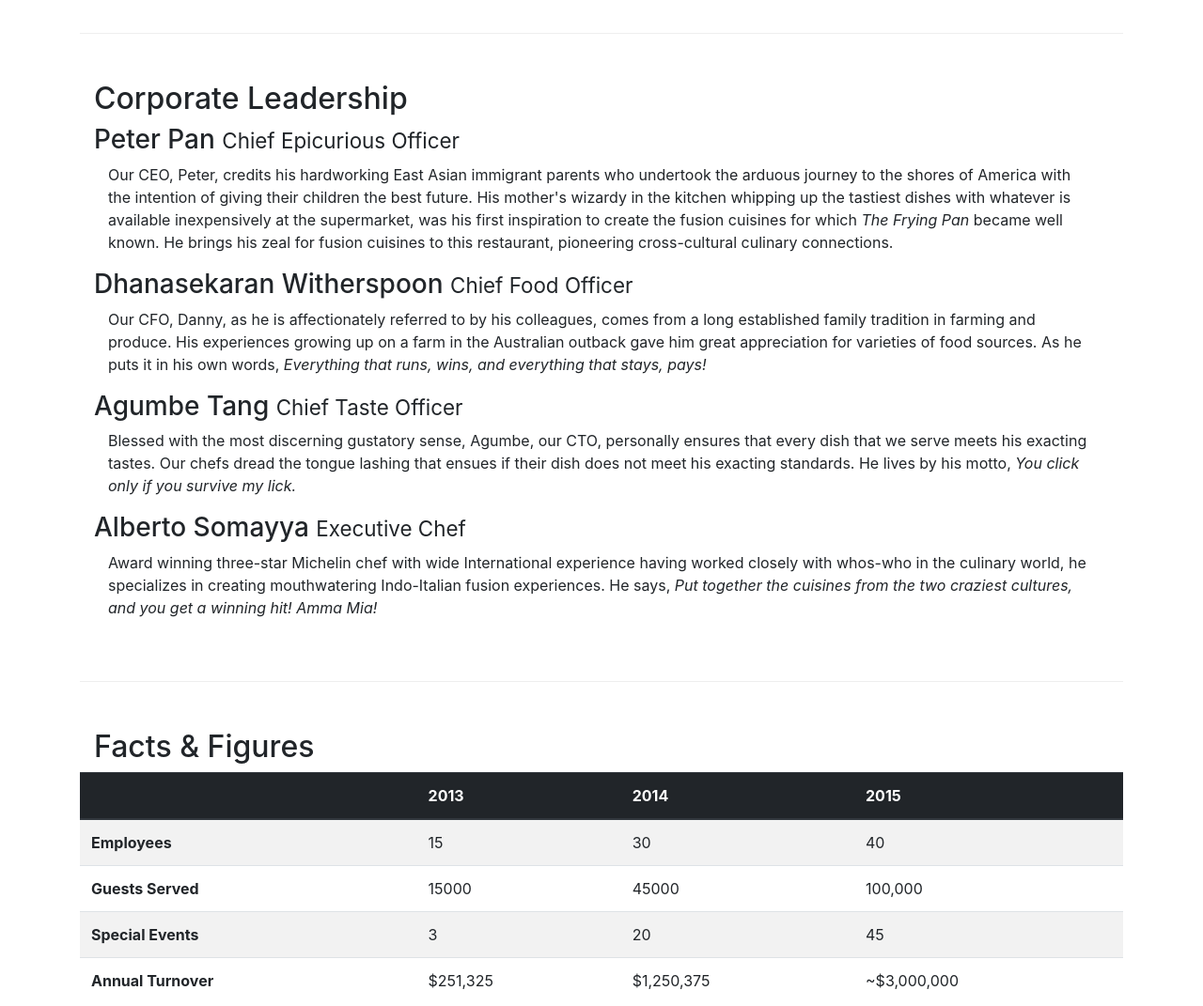
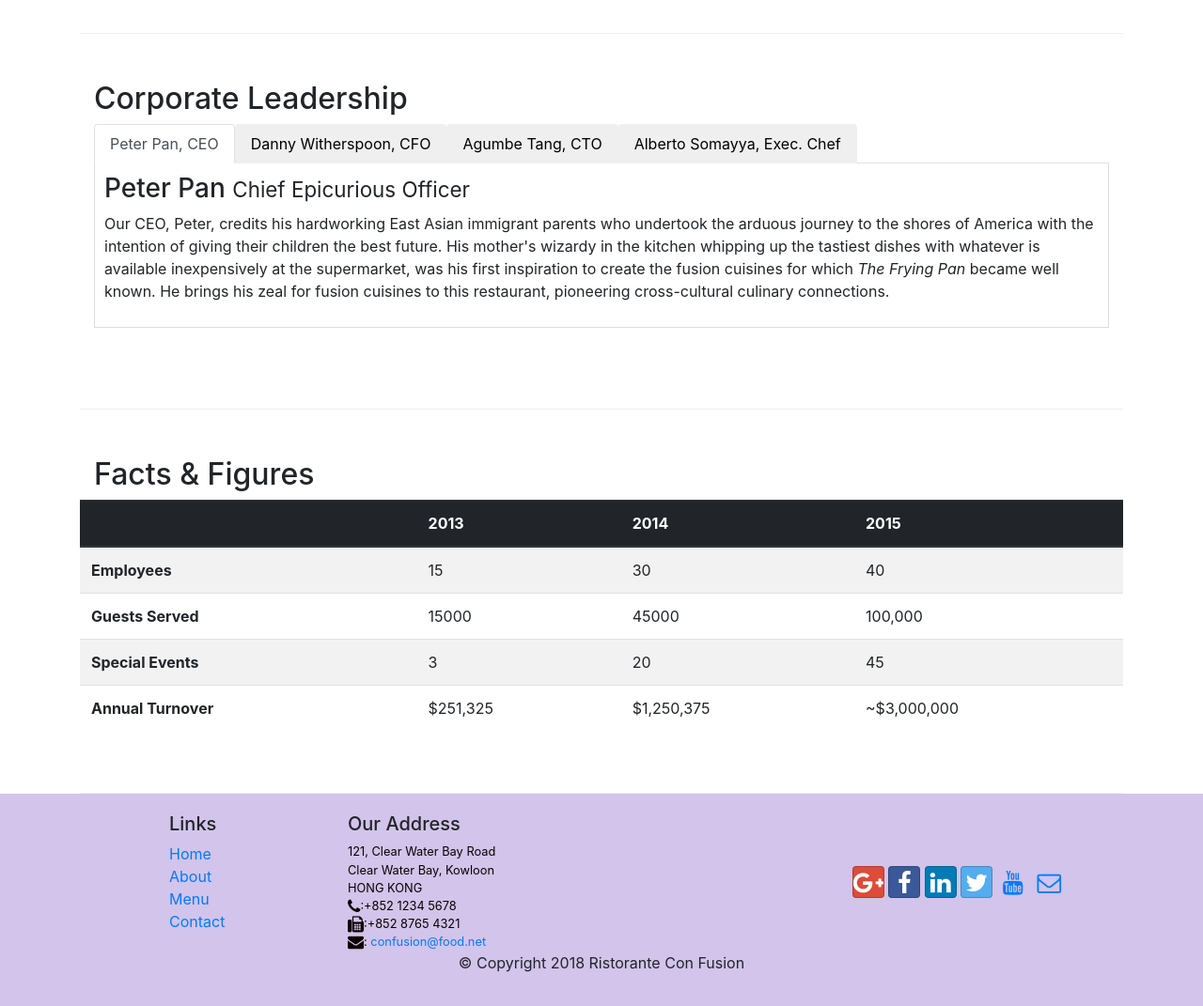
Before and after one commit to jmambrinventre/btp4, a website: page aboutus.html in a window 1280 px wide. Shown: the part 980-2051 px from the top of the page at 94% size. Drawn offline with nearby package versions, Linux system fonts and the light colour scheme.

Commit message:
s3 tabs !

```diff
--- a/aboutus.html
+++ b/aboutus.html
@@ -101,16 +101,47 @@
         <div class="row row-content">
             <div class="col-12">
                 <h2>Corporate Leadership</h2>
-                <h3>Peter Pan <small>Chief Epicurious Officer</small></h3>
-                <p class="d-none d-sm-block col-xl-12">Our CEO, Peter, credits his hardworking East Asian immigrant parents who undertook the arduous journey to the shores of America with the intention of giving their children the best future. His mother's wizardy in the kitchen whipping up the tastiest dishes with whatever is available inexpensively at the supermarket, was his first inspiration to create the fusion cuisines for which <em>The Frying Pan</em> became well known. He brings his zeal for fusion cuisines to this restaurant, pioneering cross-cultural culinary connections.</p>
-                <h3>Dhanasekaran Witherspoon <small>Chief Food Officer</small></h3>
-                <p class="d-none d-sm-block col-xl-12">Our CFO, Danny, as he is affectionately referred to by his colleagues, comes from a long established family tradition in farming and produce. His experiences growing up on a farm in the Australian outback gave him great appreciation for varieties of food sources. As he puts it in his own words, <em>Everything that runs, wins, and everything that stays, pays!</em></p>
-                <h3>Agumbe Tang <small>Chief Taste Officer</small></h3>
-                <p class="d-none d-sm-block col-xl-12">Blessed with the most discerning gustatory sense, Agumbe, our CTO, personally ensures that every dish that we serve meets his exacting tastes. Our chefs dread the tongue lashing that ensues if their dish does not meet his exacting standards. He lives by his motto, <em>You click only if you survive my lick.</em></p>
-                <h3>Alberto Somayya <small>Executive Chef</small></h3>
-                <p class="d-none d-sm-block col-xl-12">Award winning three-star Michelin chef with wide International experience having worked closely with whos-who in the culinary world, he specializes in creating mouthwatering Indo-Italian fusion experiences. He says, <em>Put together the cuisines from the two craziest cultures, and you get a winning hit! Amma Mia!</em></p>
+                <ul class="nav nav-tabs">
+                    <li class="nav-item">
+                      <button class="nav-link active" href="#peter"
+                        role="tab" data-toggle="tab">Peter Pan, CEO</button>
+                    </li>
+                    <li class="nav-item">
+                      <button class="nav-link" href="#dannya" role="tab"
+                        data-toggle="tab">Danny Witherspoon, CFO</button>
+                    </li>
+                    <li class="nav-item">
+                      <button class="nav-link" href="#agumbea" role="tab"
+                        data-toggle="tab">Agumbe Tang, CTO</button>
+                    </li>
+                    <li class="nav-item">
+                      <button class="nav-link" href="#albertoa" role="tab"
+                        data-toggle="tab">Alberto Somayya, Exec. Chef</button>
+                    </li>
+                </ul>
+                <!-- REVEER COMMIT "S3 TABS" -->
+                <div class="tab-content">
+                    <div role="tabpanel" class="tab-pane fade show active" id="peter">
+                        <h3>Peter Pan <small>Chief Epicurious Officer</small></h3>
+                        <p class="d-none d-sm-block">Our CEO, Peter, credits his hardworking East Asian immigrant parents who undertook the arduous journey to the shores of America with the intention of giving their children the best future. His mother's wizardy in the kitchen whipping up the tastiest dishes with whatever is available inexpensively at the supermarket, was his first inspiration to create the fusion cuisines for which <em>The Frying Pan</em> became well known. He brings his zeal for fusion cuisines to this restaurant, pioneering cross-cultural culinary connections.</p>
+                    </div>
+
+                    <!-- <div role="tabpanel" class="tab-pane fade" id="dannya">
+                        <h3>Dhanasekaran Witherspoon <small>Chief Food Officer</small></h3>
+                        <p class="d-none d-sm-block">Our CFO, Danny, as he is affectionately referred to by his colleagues, comes from a long established family tradition in farming and produce. His experiences growing up on a farm in the Australian outback gave him great appreciation for varieties of food sources. As he puts it in his own words, <em>Everything that runs, wins, and everything that stays, pays!</em></p>
+                    </div>
+
+                    <div role="tabpanel" class="tab-pane fade" id="agumbea">
+                        <h3>Agumbe Tang <small>Chief Taste Officer</small></h3>
+                        <p class="d-none d-sm-block">Blessed with the most discerning gustatory sense, Agumbe, our CTO, personally ensures that every dish that we serve meets his exacting tastes. Our chefs dread the tongue lashing that ensues if their dish does not meet his exacting standards. He lives by his motto, <em>You click only if you survive my lick.</em></p>
+                    </div>
+
+                    <div role="tabpanel" class="tab-pane fade" id="albertoa">
+                        <h3>Alberto Somayya<small>Executive Chef</small></h3>
+                        <p class="d-none d-sm-block">Award winning three-star Michelin chef with wide International experience having worked closely with whos-who in the culinary world, he specializes in creating mouthwatering Indo-Italian fusion experiences. He says, <em>Put together the cuisines from the two craziest cultures, and you get a winning hit! Amma Mia!</em></p>
+                    </div> -->
+                </div>
             </div>
-
         </div>
 
         <div class="row row-content">
@@ -154,8 +185,6 @@
                         </tr>
                     </tbody>
                 </table>
-            </div>
-            <div class="col-12 col-sm-3">
             </div>
         </div>
     </div>
--- a/css/styles.css
+++ b/css/styles.css
@@ -37,3 +37,10 @@ body {
 .navbar-dark {
     background-color: #512da8;
 }
+
+.tab-content {
+    border-left: 1px solid #ddd;
+    border-right: 1px solid #ddd;
+    border-bottom: 1px solid #ddd;
+    padding: 10px;
+}
```
